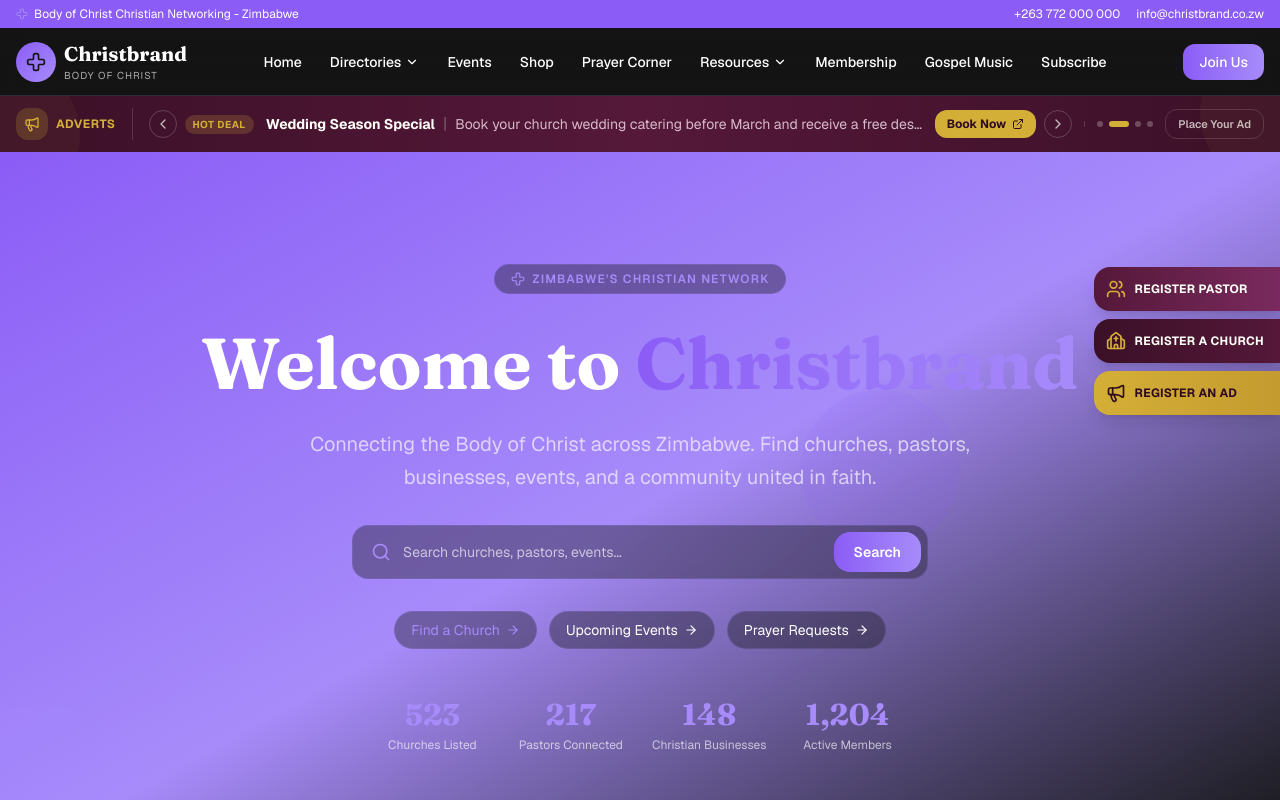
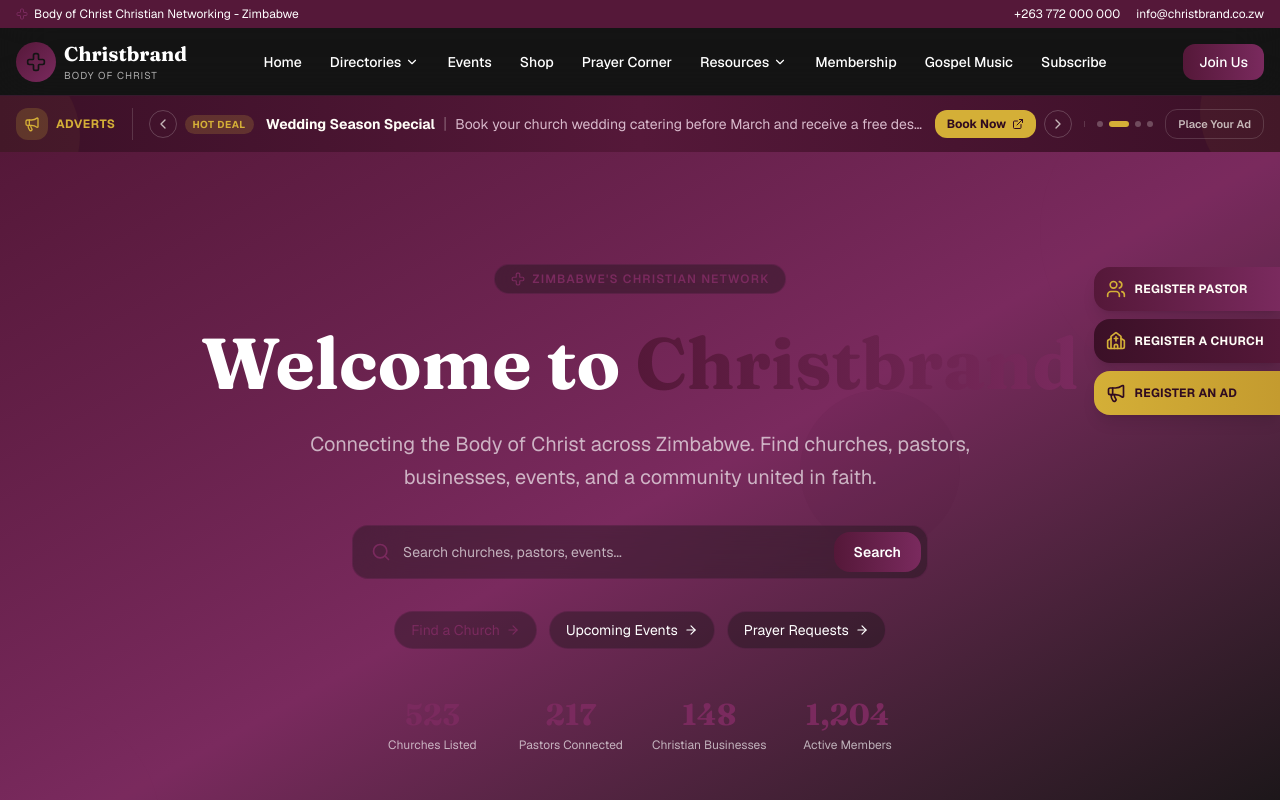
Before and after one commit to jaegermichael/christband, a Next.js app: page / in a window 1280 px wide. Shown: the top 800 px of the page. Built offline with nearby package versions, Linux system fonts and the light colour scheme.

Commit message:
Update theme to use existing brand purple

```diff
--- a/app/globals.css
+++ b/app/globals.css
@@ -10,33 +10,33 @@
   --card-foreground: #FFFFFF;
   --popover: #141414;
   --popover-foreground: #FFFFFF;
-  --primary: #8B5CF6;
+  --primary: #551839;
   --primary-foreground: #FFFFFF;
-  --secondary: #A78BFA;
+  --secondary: #7A2A5E;
   --secondary-foreground: #141414;
   --muted: rgba(255, 255, 255, 0.65);
   --muted-foreground: rgba(255, 255, 255, 0.65);
-  --accent: #A78BFA;
+  --accent: #7A2A5E;
   --accent-foreground: #141414;
   --destructive: #DC2626;
   --destructive-foreground: #FFFFFF;
-  --border: rgba(167, 139, 250, 0.18);
-  --input: rgba(167, 139, 250, 0.18);
-  --ring: #8B5CF6;
-  --chart-1: #8B5CF6;
-  --chart-2: #A78BFA;
+  --border: rgba(122, 42, 94, 0.35);
+  --input: rgba(122, 42, 94, 0.35);
+  --ring: #551839;
+  --chart-1: #551839;
+  --chart-2: #7A2A5E;
   --chart-3: #141414;
   --chart-4: #FFFFFF;
-  --chart-5: rgba(167, 139, 250, 0.5);
+  --chart-5: rgba(122, 42, 94, 0.5);
   --radius: 0.75rem;
   --sidebar: #141414;
   --sidebar-foreground: #FFFFFF;
-  --sidebar-primary: #8B5CF6;
+  --sidebar-primary: #551839;
   --sidebar-primary-foreground: #FFFFFF;
-  --sidebar-accent: rgba(139, 92, 246, 0.2);
+  --sidebar-accent: rgba(122, 42, 94, 0.45);
   --sidebar-accent-foreground: #FFFFFF;
-  --sidebar-border: rgba(167, 139, 250, 0.18);
-  --sidebar-ring: #8B5CF6;
+  --sidebar-border: rgba(122, 42, 94, 0.35);
+  --sidebar-ring: #551839;
   --chart-background: oklch(1 0 0);
   --chart-foreground: oklch(0.145 0.004 285);
   --chart-foreground-muted: oklch(0.55 0.014 260);
--- /dev/null
+++ b/pnpm-workspace.yaml
@@ -0,0 +1,5 @@
+allowBuilds:
+  '@prisma/engines': set this to true or false
+  better-sqlite3: set this to true or false
+  prisma: set this to true or false
+  sharp: set this to true or false
```
Also changed, not shown: 1 other file (tests, documents, lock files or other folders).
